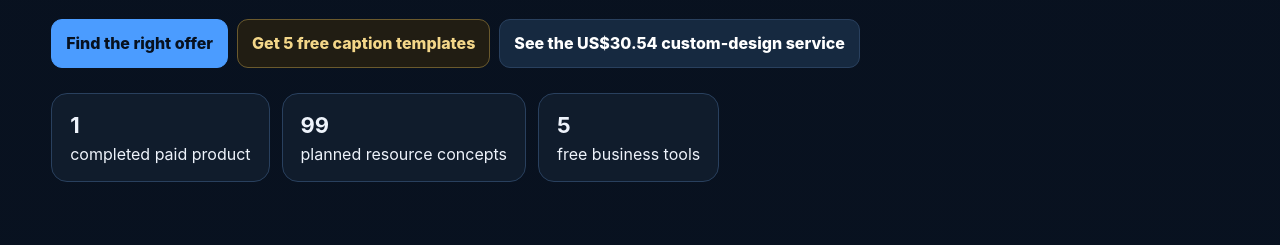
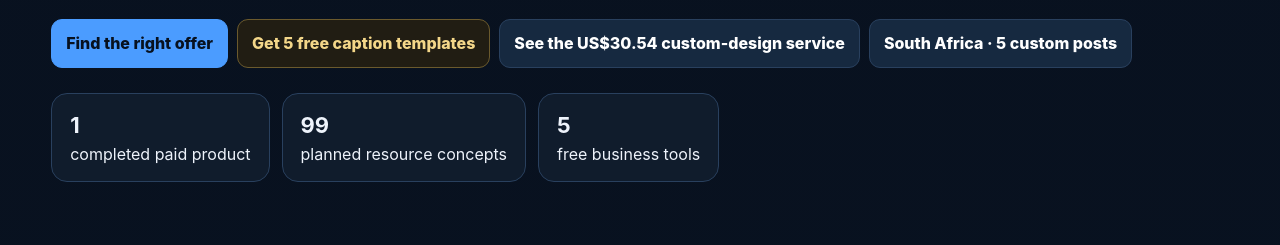
Before and after one commit to stephenchetty1-netizen/Factory-repo, a website: page index.html in a window 1280 px wide. Shown: the part 398-643 px from the top of the page. Drawn offline with Linux system fonts and the light colour scheme.

Commit message:
Link South Africa organic landing page from homepage

```diff
--- a/index.html
+++ b/index.html
@@ -24,7 +24,7 @@ footer{border-top:1px solid var(--line);margin-top:50px;padding:32px 0;color:var
 <body>
 <header class="top"><div class="wrap nav"><a class="brand" href="#top">ONEHUB <span>AI</span></a><nav class="navlinks"><a href="#products">Products</a><a href="/sales-agent">Sales agent</a><a href="#tools">Free tools</a><a href="#bundles">Bundles</a><a href="#referrals">Referrals</a></nav></div></header>
 <main class="wrap" id="top">
-<section class="hero"><div class="eyebrow">Practical resources for real business work</div><h1>One completed flagship. <span class="gold">99 planned resources.</span></h1><p class="lead">Tell the OneHub Sales Agent what you need and get routed to the right next step, or start with five free caption templates before deciding.</p><div class="actions" style="margin:22px 0 4px"><a class="btn primary" href="/sales-agent?utm_source=homepage&utm_medium=owned&utm_campaign=conversion_push">Find the right offer</a><a class="btn gold" href="/free-kit?utm_source=homepage&utm_medium=owned&utm_campaign=conversion_push">Get 5 free caption templates</a><a class="btn" href="/products/social-media-content-pack?utm_source=homepage&utm_medium=owned&utm_campaign=conversion_push">See the US$30.54 custom-design service</a></div><div class="stats"><div class="stat"><strong>1</strong><span>completed paid product</span></div><div class="stat"><strong>99</strong><span>planned resource concepts</span></div><div class="stat"><strong>5</strong><span>free business tools</span></div></div></section>
+<section class="hero"><div class="eyebrow">Practical resources for real business work</div><h1>One completed flagship. <span class="gold">99 planned resources.</span></h1><p class="lead">Tell the OneHub Sales Agent what you need and get routed to the right next step, or start with five free caption templates before deciding.</p><div class="actions" style="margin:22px 0 4px"><a class="btn primary" href="/sales-agent?utm_source=homepage&utm_medium=owned&utm_campaign=conversion_push">Find the right offer</a><a class="btn gold" href="/free-kit?utm_source=homepage&utm_medium=owned&utm_campaign=conversion_push">Get 5 free caption templates</a><a class="btn" href="/products/social-media-content-pack?utm_source=homepage&utm_medium=owned&utm_campaign=conversion_push">See the US$30.54 custom-design service</a><a class="btn" href="/5-social-media-posts-south-africa?utm_source=homepage&utm_medium=owned&utm_campaign=traffic_push">South Africa · 5 custom posts</a></div><div class="stats"><div class="stat"><strong>1</strong><span>completed paid product</span></div><div class="stat"><strong>99</strong><span>planned resource concepts</span></div><div class="stat"><strong>5</strong><span>free business tools</span></div></div></section>
 
 <section class="section" id="products"><div class="eyebrow">Resource catalogue</div><h2>One ready product + planned resources</h2><p class="muted">Only the Social Media Content Pack is currently completed and ready for fulfilment. All other catalogue items are preparation requests, not live stock.</p><div class="controls"><input id="search" placeholder="Search the resource catalogue…"><select id="category"><option value="">All categories</option></select><select id="price"><option value="">All prices</option><option value="0-15">US$15 and under</option><option value="15-25">US$15–25</option><option value="25-999">US$25+</option></select></div><p class="muted" id="count"></p><div class="grid" id="grid"></div></section>
 
```
